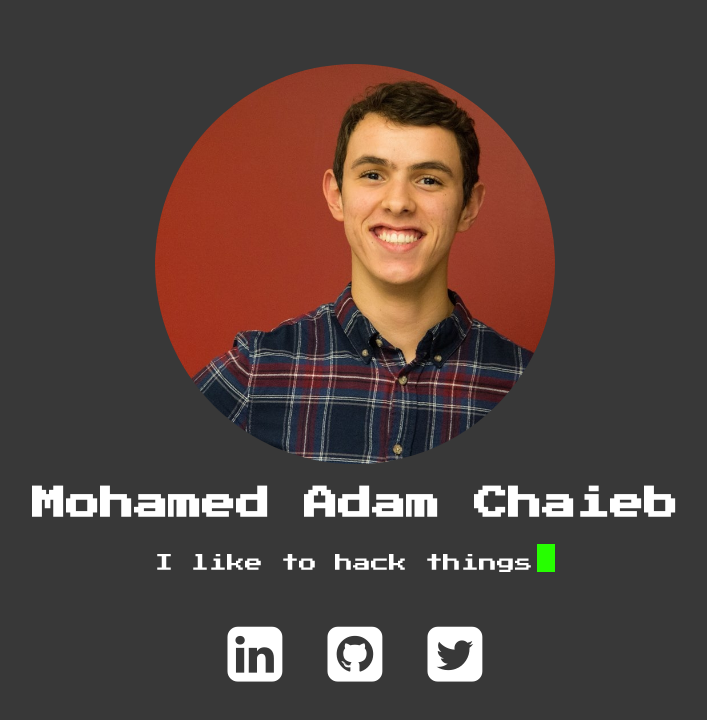
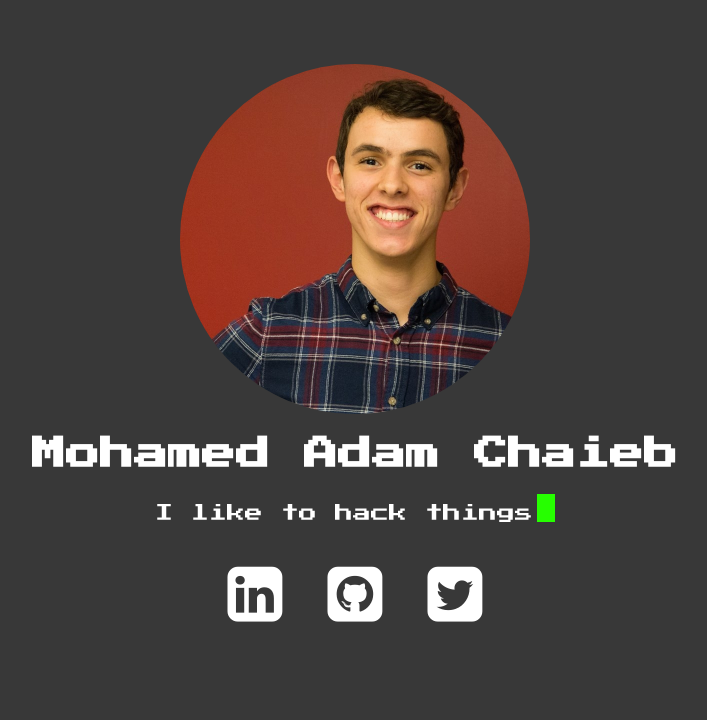
Before and after one commit to mac-adam-chaieb/mac-adam-chaieb.github.io, a plain HTML site: page index.html in a window 1280 px wide. Both pictures are taken after a click on the link "ENTER". Shown: the whole page, without its empty margins (285-992 px from the left). Drawn offline with nearby package versions, Linux system fonts and the light colour scheme.

Commit message:
Fixed sizes

```diff
--- a/main.css
+++ b/main.css
@@ -4,8 +4,7 @@
 
 body {
 	margin: 5% auto 0 auto;
-	vertical-align: middle;
-	width: 70%;
+	width: 90%;
 	font-family: 'Press Start 2P';
 	background-color: #383838;
 }
@@ -66,12 +65,12 @@ body {
 }
 
 #greeting {
-    font-size: 34px;
+    font-size: 28px;
     width: 34em;
     padding: 20px 0 0 0;
     white-space:nowrap;
     overflow:hidden;
-    margin: 30% auto 50px 0;
+    margin: 20% auto 50px 0;
     color: white;
     border-right: 1em solid #26ff00;
 
@@ -83,11 +82,11 @@ body {
 
 #profile {
 	display: none;
-	height: 400px;
-	width: 400px;
-	border-radius: 200px;
-	-webkit-border-radius: 200px;
-	-moz-border-radius: 200px;
+	height: 350px;
+	width: 350px;
+	border-radius: 175px;
+	-webkit-border-radius: 175px;
+	-moz-border-radius: 175px;
 	margin: 0 auto 0 auto;
 }
 
@@ -119,7 +118,7 @@ body {
 #bar {
 	display: none;
 	width: 300px;
-	margin: 50px auto 0 auto;
+	margin: 40px auto 0 auto;
 }
 
 #bar a {
```
